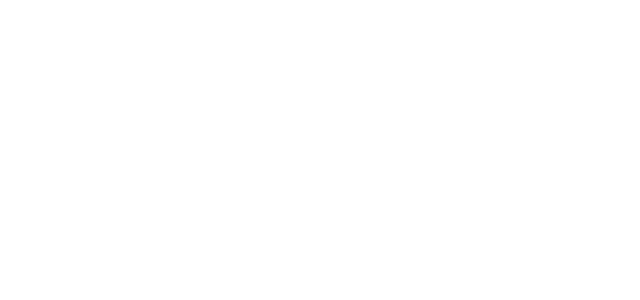
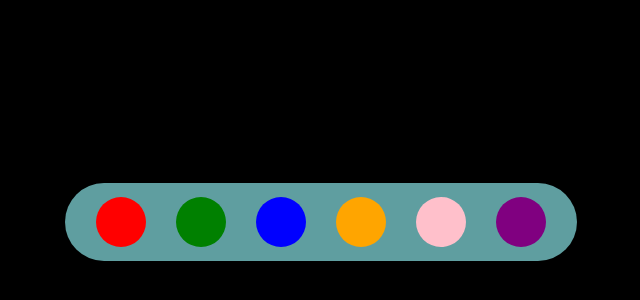
Before and after one commit to myovira/React-Keys, a React (Vite) app: page /colorswitcher in a window 1280 px wide. Before the commit this address had no page. Shown: the part 168-468 px from the top of the page, without its empty margins (319-959 px from the left). Built offline with nearby package versions, Linux system fonts and the light colour scheme.

Commit message:
Colour Swaitcher updates

```diff
--- a/src/App.css
+++ b/src/App.css
@@ -155,3 +155,130 @@
 text-align: center;
 font-size: 30px;
 }
+.light {
+  background-color: #f0f0f0;
+  color: #000;
+}
+
+.dark {
+  background-color: #333;
+  color: #fff;
+}
+.theme-container{
+  display: flex;
+  width: auto;
+  height: 100vh;
+justify-content: center;
+align-items: center;
+padding: 20px;
+margin: 30px;
+flex-direction: column;
+}
+.theme-btn{
+  width: 90%;
+  height: 400px;
+  font-size: 20px;
+  text-align: center;
+  margin-top: 10px;
+  padding: 20px;
+
+}
+.theme-container p{
+
+  font-size: 20px;
+
+}
+.themepara p{
+  font-size: 40px;
+}
+.theme-container{
+width: 100%;
+background-color: #333;
+
+}
+
+.totalBox{
+  width: 100vw;
+  height: 100vh;
+  background-color: blue;
+  display: flex;
+  justify-content: center;
+  align-items: center;
+  padding-bottom: 20px;
+}
+.box{
+  width: 40%;
+  height: 10%;
+  background-color:cadetblue;
+  border-radius: 50px;
+  display: flex;
+  align-items: center;
+  justify-content: center;
+  gap: 30px;
+}
+.btn1{
+  padding: 10px 25px;
+  height: 50px;
+  width: 50px;
+  border-radius: 50px;
+  border: none;
+  color: white;
+  background-color: red;
+  font-weight: bold;
+  cursor: pointer;
+}
+.btn2{
+  padding: 10px 25px;
+  height: 50px;
+  width: 50px;
+  border-radius: 50px;
+  border: none;
+  color: white;
+  background-color: green;
+  font-weight: bold;
+  cursor: pointer;
+}
+.btn3{
+  padding: 10px 25px;
+  height: 50px;
+  width: 50px;
+  border-radius: 50px;
+  border: none;
+  color: white;
+  background-color: blue;
+  font-weight: bold;
+  cursor: pointer;
+}
+.btn4{
+  padding: 10px 25px;
+  height: 50px;
+  width: 50px;
+  border-radius: 50px;
+  border: none;
+  color: white;
+  background-color: orange;
+  font-weight: bold;
+  cursor: pointer;
+}
+.btn5{
+  padding: 10px 25px;
+  height: 50px;
+  width: 50px;
+  border-radius: 50px;
+  border: none;
+  color: white;
+  background-color: pink;
+  font-weight: bold;
+  cursor: pointer;
+}
+.btn6{
+  padding: 10px 25px;
+  height: 50px;
+  width: 50px;
+  border-radius: 50px;
+  border: none;
+  color: white;
+  background-color: purple;
+  font-weight: bold;
+  cursor: pointer;
+}
--- a/src/App.jsx
+++ b/src/App.jsx
@@ -9,6 +9,7 @@
 import CounterApp from './componant/CounterApp'
 import Mode from './componant/Mode'
 import TimerApp from './componant/TimerApp'
+import ColorSwitcher from './componant/ColorSwitcher'
 
 
 const App = () => {
@@ -25,6 +26,7 @@
     <Route path='clicktracker' element={<ClickTracker />} />
     <Route path='mode' element={<Mode/>} />
     <Route path='timerapp' element={<TimerApp/>} />
+    <Route path='colorswitcher' element={<ColorSwitcher/>}/>
     </Routes>
     </Router>
 
--- /dev/null
+++ b/src/componant/ColorSwitcher.jsx
@@ -0,0 +1,48 @@
+import React, { useState } from 'react'
+
+const ColorSwitcher = () => {
+
+    let globalclr = "black"
+    const [Clr, setClr] = useState(globalclr);
+
+    function change() {
+        let colr = "red"
+        setClr(colr)
+    }
+    function change1() {
+        let colr1 = "green"
+        setClr(colr1)
+    }
+    function change2() {
+        let colr2 = "blue"
+        setClr(colr2)
+    }
+    function change3() {
+        let colr3 = "orange"
+        setClr(colr3)
+    }
+    function change4() {
+        let colr4 = "pink"
+        setClr(colr4)
+    }
+    function change5() {
+        let colr5 = "purple"
+        setClr(colr5)
+    }
+
+    return (
+        <div className='totalBox' style={{ backgroundColor: Clr }}>
+            <div className='box'>
+                <button onClick={change} className='btn1'></button>
+                <button onClick={change1} className='btn2'></button>
+                <button onClick={change2} className='btn3'></button>
+                <button onClick={change3} className='btn4'></button>
+                <button onClick={change4} className='btn5'></button>
+                <button onClick={change5} className='btn6'></button>
+            </div>
+
+        </div>
+    )
+}
+
+export default ColorSwitcher
--- a/src/componant/Mode.jsx
+++ b/src/componant/Mode.jsx
@@ -1,20 +1,28 @@
-import React from 'react'
+import React, { useState } from 'react'
 
 const Mode = () => {
+
+const [theme, settheme]=useState("light");
+
+const toggleTheme=() =>{
+  settheme(theme==="light"?"dark" :"light");
+};
 
 
   return (
     <>
-    <div>
-     <div className={theme}>
-      <button onClick={toggleTheme}>Toggle Theme</button>
-      <p>Current theme: {theme}</p>
+    <div className={theme}>
+   <div>
+    <div className='theme-btn'>
+    <button onClick={toggleTheme}>Toggle Theme</button>
     </div>
-
-
+    <div className='themepara'>
+    <p style={{textAlign:'center'}}>Currrent Theme: {theme}</p>
+    </div>
+    </div>
     </div>
     </>
-  )
+  );
 }
 
 export default Mode
```
